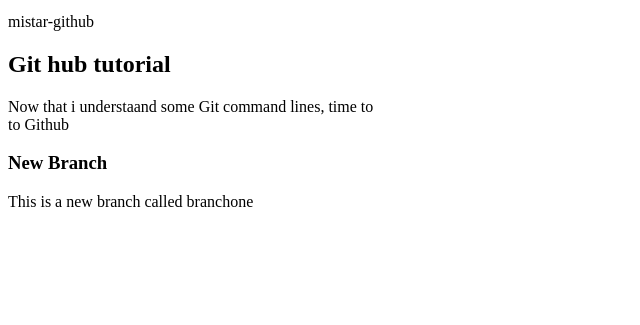
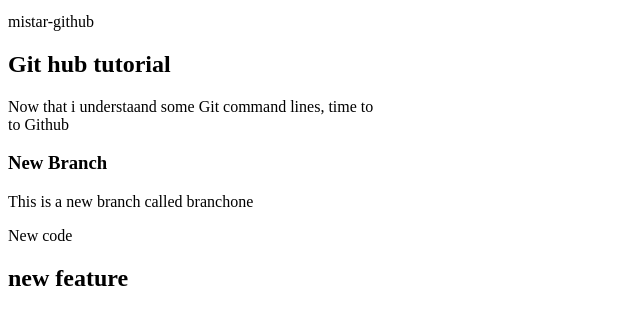
Before and after one commit to Gerald-thedev/git-repository-one, a plain HTML site: page index.html in a window 1280 px wide. Shown: the part 101-426 px from the top of the page, without its empty margins (0-640 px from the left). Drawn offline with Linux system fonts and the light colour scheme.

Commit message:
added something new

```diff
--- a/index.html
+++ b/index.html
@@ -17,5 +17,9 @@
     <h3>New Branch</h3>
     <p>This is a new branch called branchone</p>
 
+    <p>New code</p>
+
+    <h2>new feature</h2>
+
 </body>
 </html>
```
